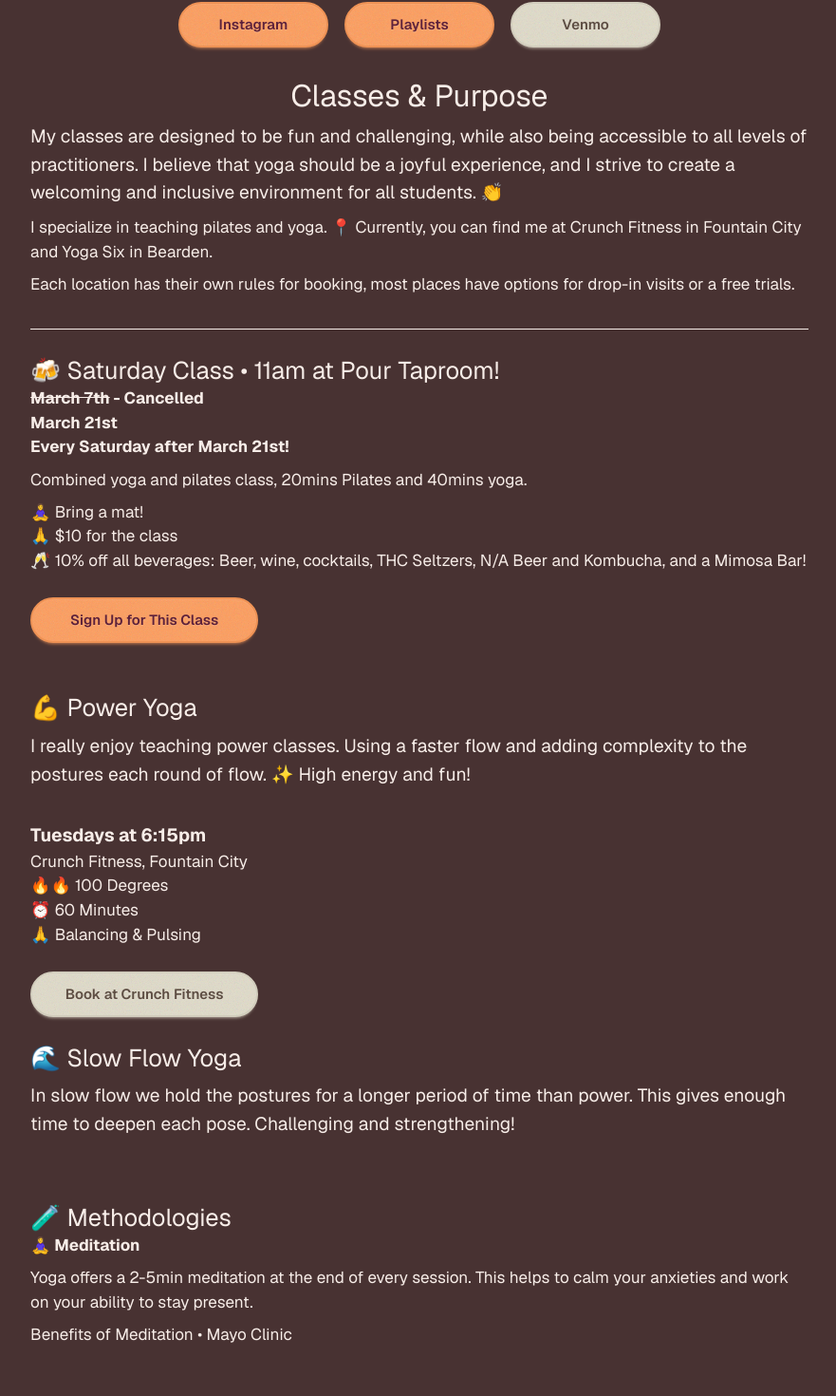
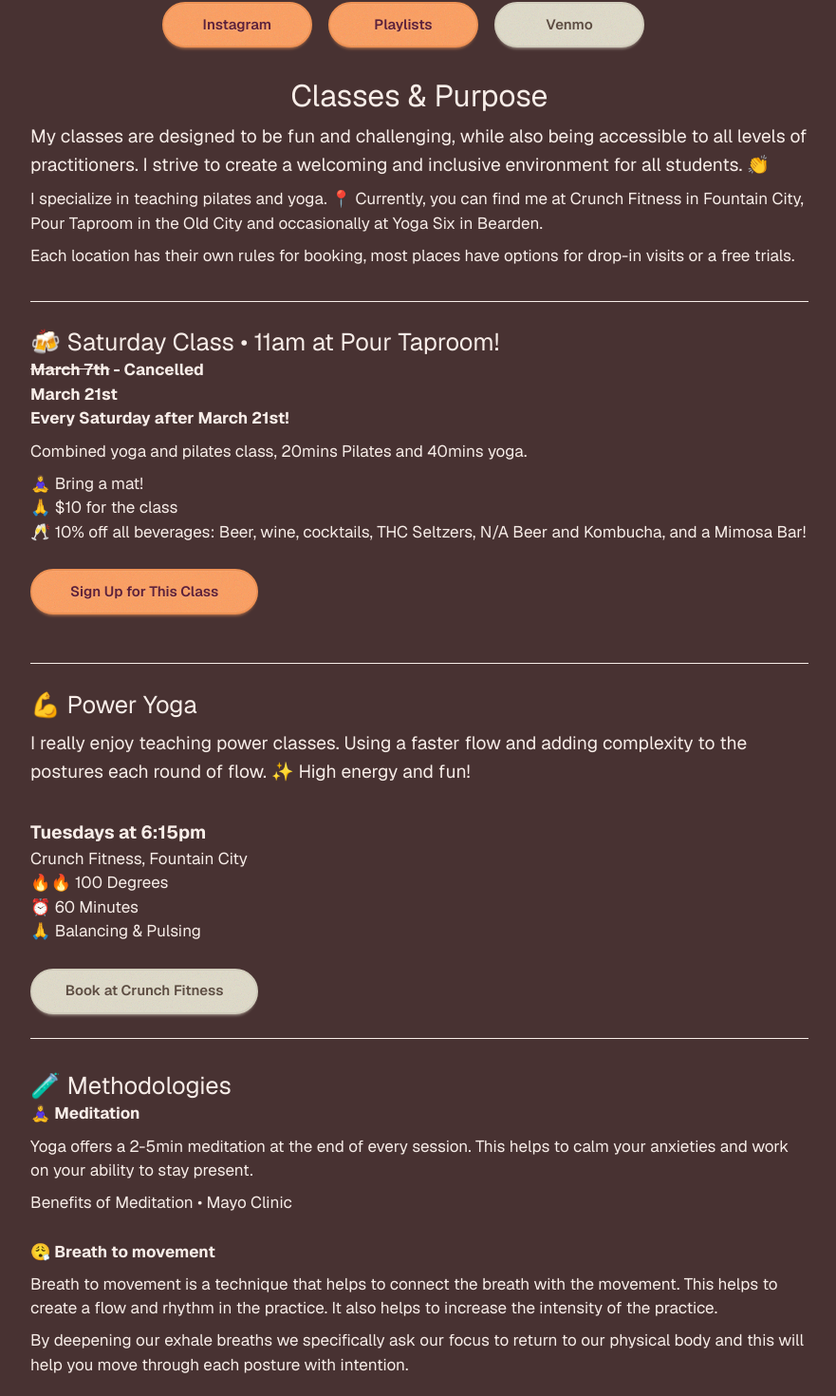
Before and after one commit to helloidevthings/joyoga, a Next.js app: page / in a window 1280 px wide. Shown: the part 611-2081 px from the top of the page at 95% size, without its empty margins (198-1079 px from the left). Built offline with nearby package versions, Linux system fonts and the light colour scheme.

Commit message:
content updates

```diff
--- a/src/app/page.js
+++ b/src/app/page.js
@@ -44,15 +44,21 @@ export default function Home() {
           >
             Venmo
           </a>
+          <br />
+          <hr />
         </section>
         <section>
           <h3 className="text-3xl text-center">Classes & Purpose</h3>
-          <p className="text-lg">My classes are designed to be fun and challenging, while also being accessible to all levels of practitioners. I believe that yoga should be a joyful experience, and I strive to create a welcoming and inclusive environment for all students. 👏</p>
+          <p className="text-lg">My classes are designed to be fun and challenging, while also being accessible to all levels of practitioners. I strive to create a welcoming and inclusive environment for all students. 👏</p>
           <p>I specialize in teaching pilates and yoga. 📍 Currently, you can find me at <a
             className="link link-hover"
             href="https://www.crunch.com/locations/fountain-city" target="_blank"
             rel="noopener noreferrer"
-          >Crunch Fitness in Fountain City</a> and  <a
+          >Crunch Fitness in Fountain City</a>, <a
+            className="link link-hover"
+            href="https://pourtaproom.com/index.php/locations/pour-taproom-knoxville/" target="_blank"
+            rel="noopener noreferrer"
+          >Pour Taproom</a> in the Old City and occasionally at <a
           className="link link-hover"
           href="https://www.yogasix.com/location/bearden" target="_blank"
           rel="noopener noreferrer"
@@ -81,6 +87,8 @@ export default function Home() {
           </Link>
         </section>
           <br />
+                    <br />
+          <hr />
           <br />
           <h4 className="text-2xl">💪 Power Yoga</h4>
           <p className="text-lg">I really enjoy teaching power classes. Using a faster flow and adding complexity to the postures each round of flow. ✨ High energy and fun!</p>
@@ -100,11 +108,13 @@ export default function Home() {
           >
             Book at Crunch Fitness
           </a>
+          {/* <br />
+          <br />
+          <h4 className="text-2xl">🌊 Slow Flow Yoga</h4>
+          <p className="text-lg">In slow flow we hold the postures for a longer period of time than power. This gives enough time to deepen each pose. Challenging and strengthening!</p> */}
           <br />
           <br />
-          <h4 className="text-2xl">🌊 Slow Flow Yoga</h4>
-          <p className="text-lg">In slow flow we hold the postures for a longer period of time than power. This gives enough time to deepen each pose. Challenging and strengthening!</p>
-          <br />
+          <hr />
         </section>
         <section>
         <h3 className="text-2xl">🧪 Methodologies</h3>
@@ -117,6 +127,11 @@ export default function Home() {
           >
             Benefits of Meditation • Mayo Clinic
           </a>
+          <br />
+          <br />
+          <h4 className="text-1xl font-bold">😮‍💨 Breath to movement</h4>
+          <p>Breath to movement is a technique that helps to connect the breath with the movement. This helps to create a flow and rhythm in the practice. It also helps to increase the intensity of the practice.</p>
+          <p>By deepening our exhale breaths we specifically ask our focus to return to our physical body and this will help you move through each posture with intention.</p>
         </section>
       </main>
     </div>
```
